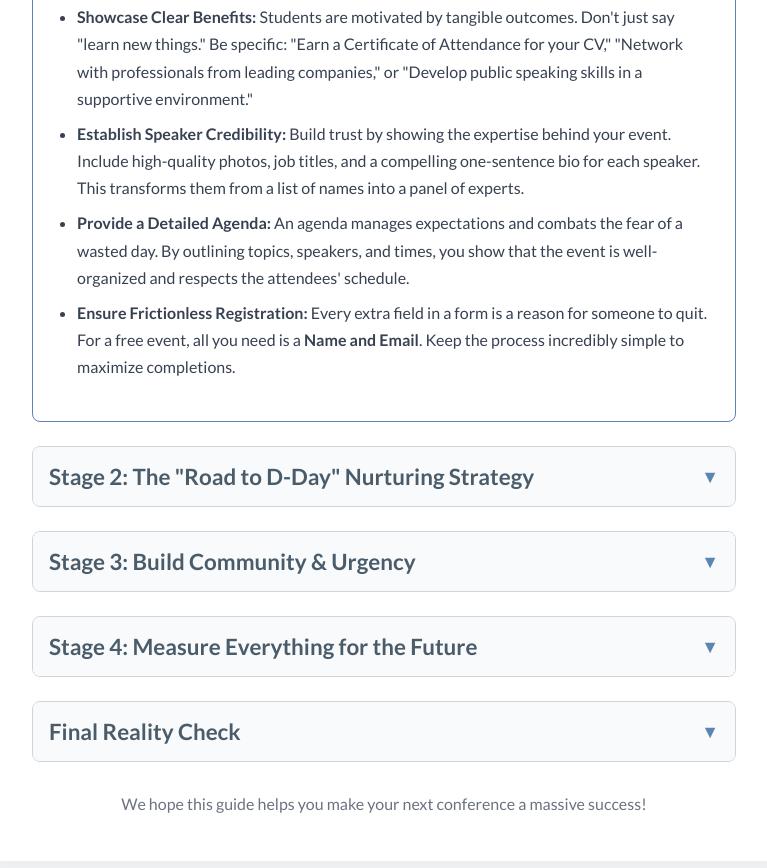
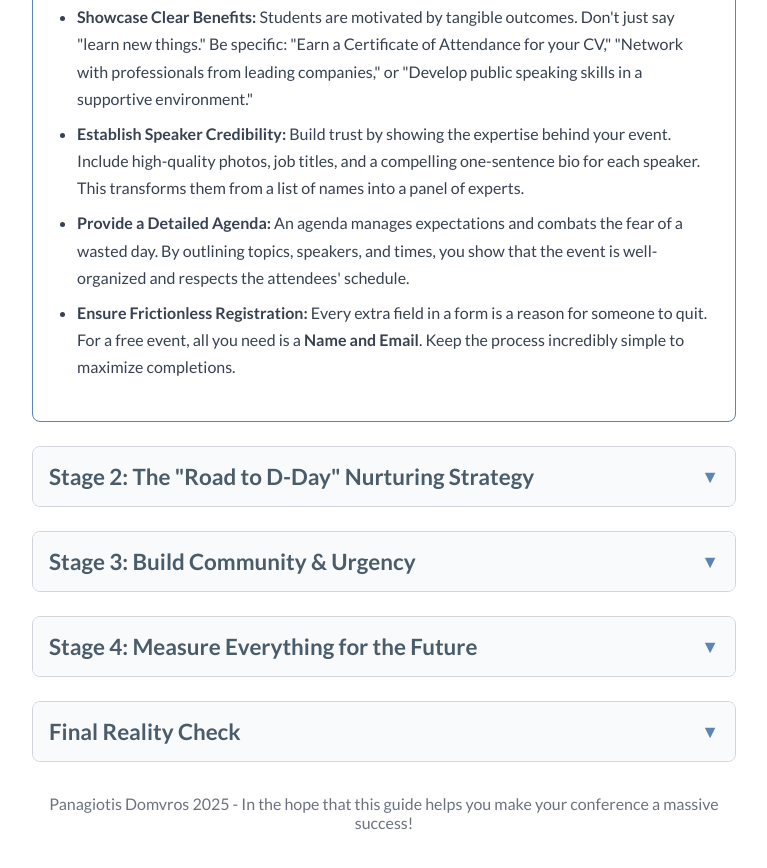
Before and after one commit to PyleaMUN/promotion-guide, a plain HTML site: page index.html in a window 1280 px wide. Shown: the part 481-1349 px from the top of the page, without its empty margins (256-1023 px from the left). Drawn offline with Linux system fonts and the light colour scheme.

Commit message:
Update index.html

```diff
--- a/index.html
+++ b/index.html
@@ -111,7 +111,7 @@
                 </div>
             </details>
 
-            <p class="final-message">We hope this guide helps you make your next conference a massive success!</p>
+            <p class="final-message">Panagiotis Domvros 2025 - In the hope that this guide helps you make your conference a massive success!</p>
         </div>
     </main>
 
```
